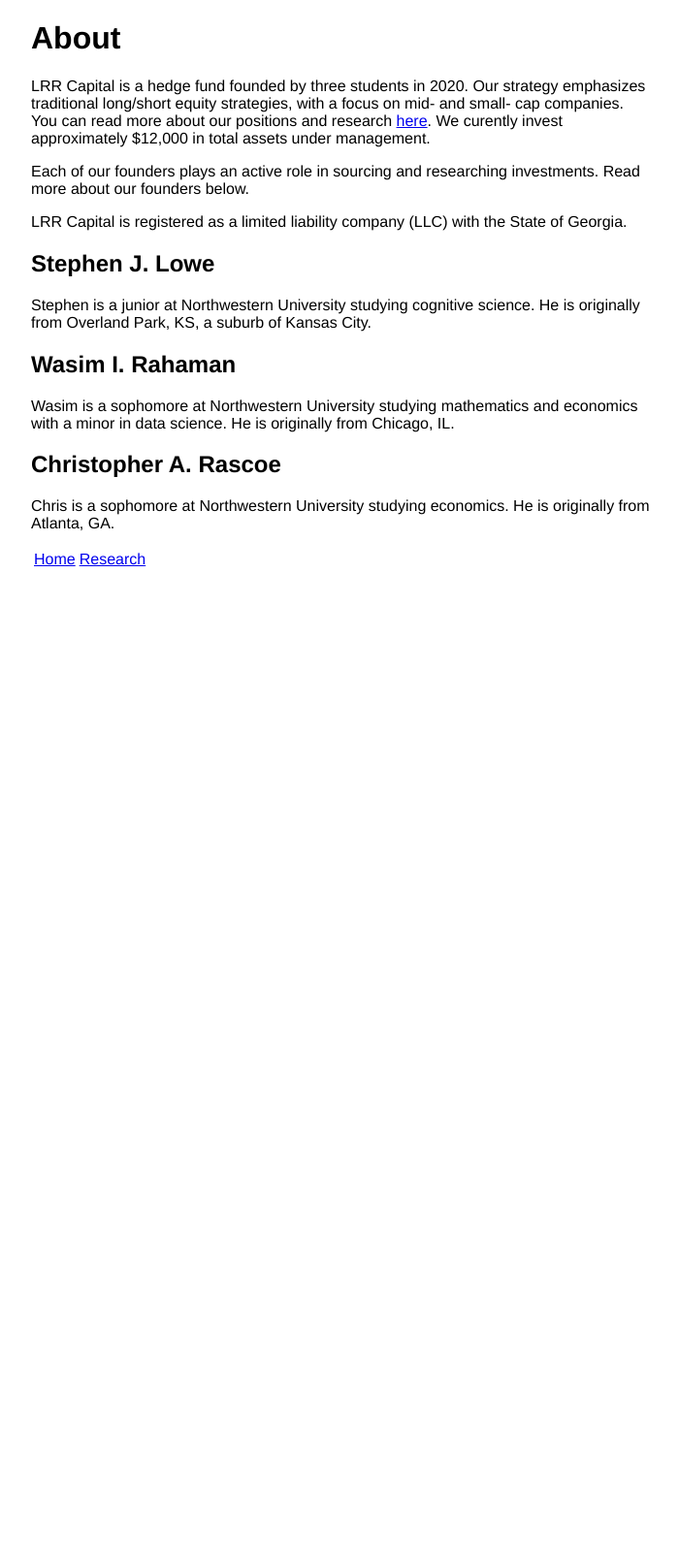
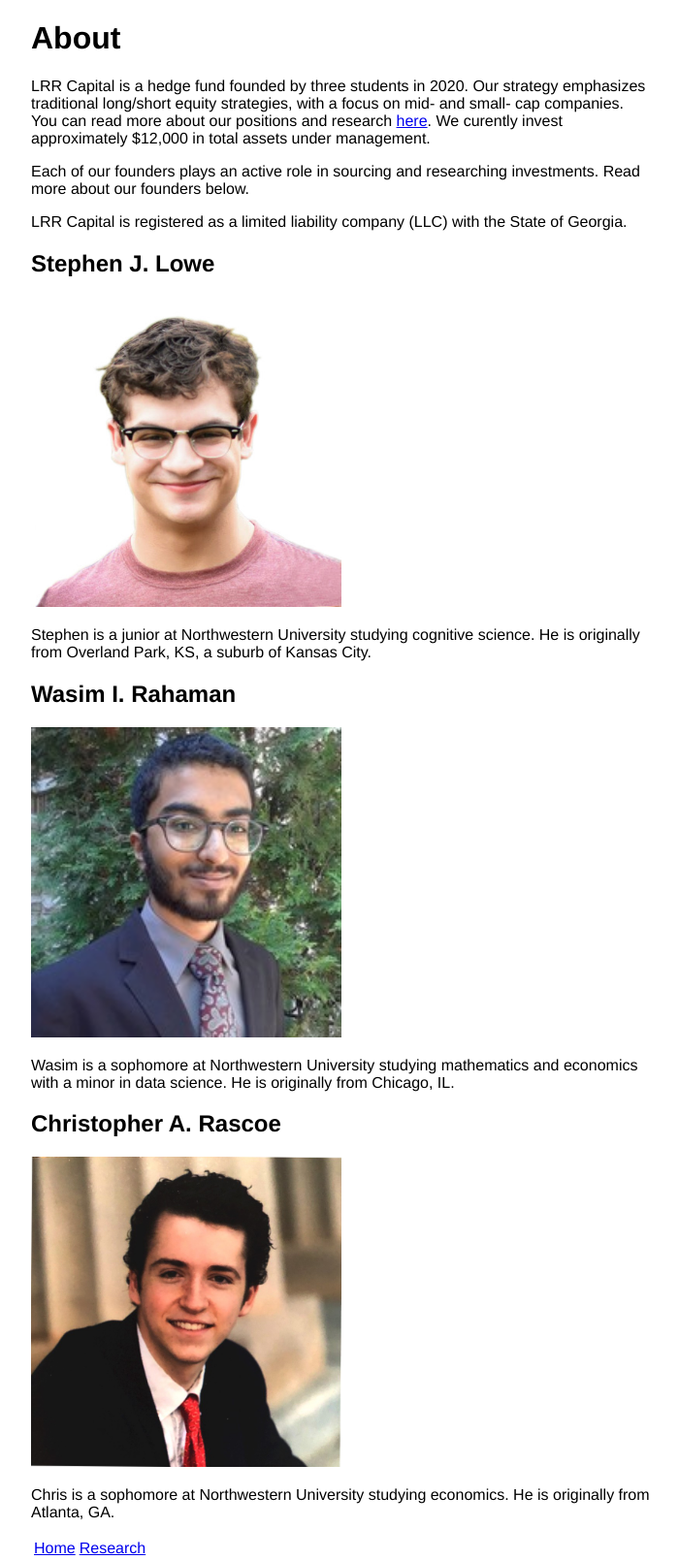
Before and after one commit to lrr-capital/lrr-capital, a Jekyll site: the page built from about.md, in a window 1280 px wide. Shown: the whole page at 97% size, without its empty margins (288-988 px from the left). Built offline with Jekyll 4.4.1, drawn with Linux system fonts in a browser that asks for light colours; before the commit the page ends 900 px from its top, so only the background shows below that.

Commit message:
Update about.md

```diff
--- a/about.md
+++ b/about.md
@@ -12,14 +12,20 @@
 
 ## Stephen J. Lowe
 
+![Stephen](/images/stephen-1.jpg)
+
 Stephen is a junior at Northwestern University studying cognitive science. He is originally from Overland Park, KS, a suburb of Kansas City.
 
 ## Wasim I. Rahaman
+
+![Wasim](/images/wasim-1.jpg)
 
 Wasim is a sophomore at Northwestern University studying mathematics and economics with a minor in data science. He is originally from Chicago, IL.
 
 ## Christopher A. Rascoe
 
+![Chris](/images/seal-1.jpg)
+
 Chris is a sophomore at Northwestern University studying economics. He is originally from Atlanta, GA.
 
 
```
